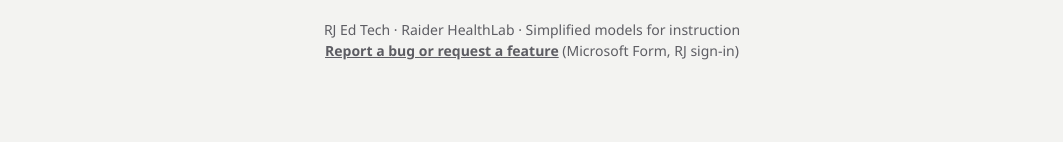
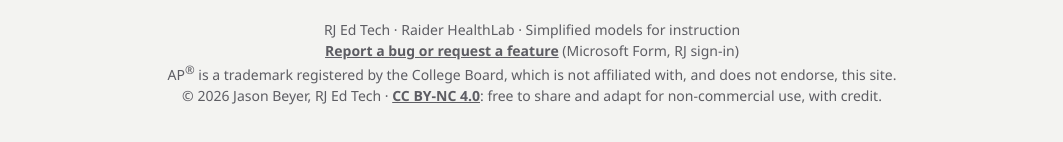
Before and after one commit to RJEdTech/Raider-HealthLab, a plain HTML site: page index.html in a window 1280 px wide. Shown: the part 2912-3054 px from the top of the page, without its empty margins (108-1171 px from the left). Drawn offline with Linux system fonts and the light colour scheme.

Commit message:
Add CC BY-NC 4.0 license and AP trademark notice
Co-Authored-By: Claude Opus 5.5 <noreply@anthropic.com>
Claude-Session: https://claude.ai/code/session_01LX9HZPjk8SZXTVfiHMJ2M4

```diff
--- a/index.html
+++ b/index.html
@@ -71,7 +71,7 @@
       </div>
     </div>
   </details>
-  <p class="foot">RJ Ed Tech · Raider HealthLab · Simplified models for instruction<br><a href="https://forms.cloud.microsoft/Pages/ResponsePage.aspx?id=4SwuQZc-CEClZjjFdYLisQzihhIB-7hPp9L3AOSeJONUOVJaVTVMOE9YMFNSVVM3TUNOOFVQR1pYTi4u&amp;rc59cb41123d3497584d2ca10cb9e1c54=%22Raider%20HealthLab%22" target="_blank" rel="noopener">Report a bug or request a feature</a> (Microsoft Form, RJ sign-in)</p>
+  <p class="foot">RJ Ed Tech · Raider HealthLab · Simplified models for instruction<br><a href="https://forms.cloud.microsoft/Pages/ResponsePage.aspx?id=4SwuQZc-CEClZjjFdYLisQzihhIB-7hPp9L3AOSeJONUOVJaVTVMOE9YMFNSVVM3TUNOOFVQR1pYTi4u&amp;rc59cb41123d3497584d2ca10cb9e1c54=%22Raider%20HealthLab%22" target="_blank" rel="noopener">Report a bug or request a feature</a> (Microsoft Form, RJ sign-in)<br>AP<sup>®</sup> is a trademark registered by the College Board, which is not affiliated with, and does not endorse, this site.<br>© 2026 Jason Beyer, RJ Ed Tech · <a href="https://creativecommons.org/licenses/by-nc/4.0/" target="_blank" rel="license noopener">CC BY-NC 4.0</a>: free to share and adapt for non-commercial use, with credit.</p>
 </main>
 
 <script src="engine.js?v=1"></script>
```
Also changed, not shown: 2 other files.
